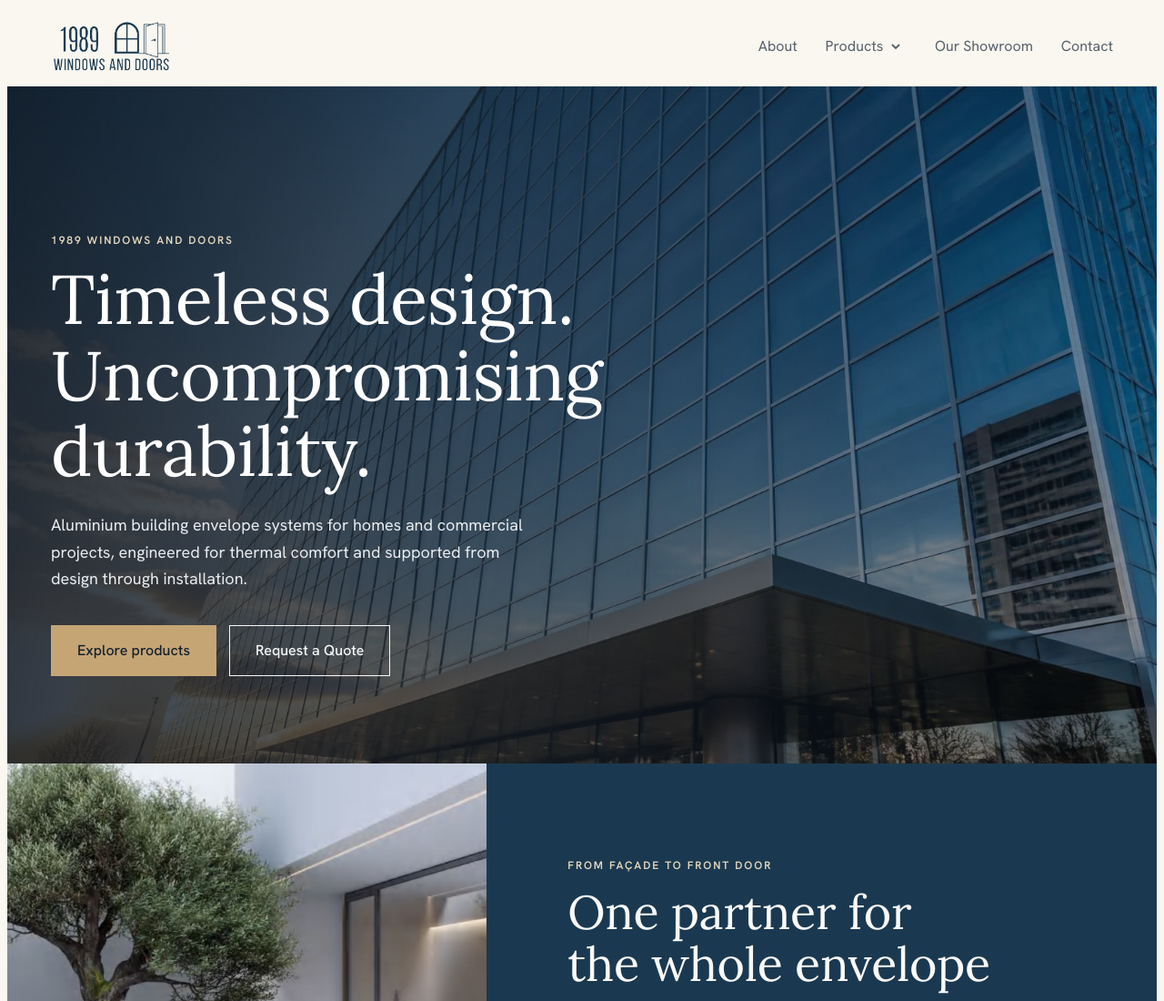
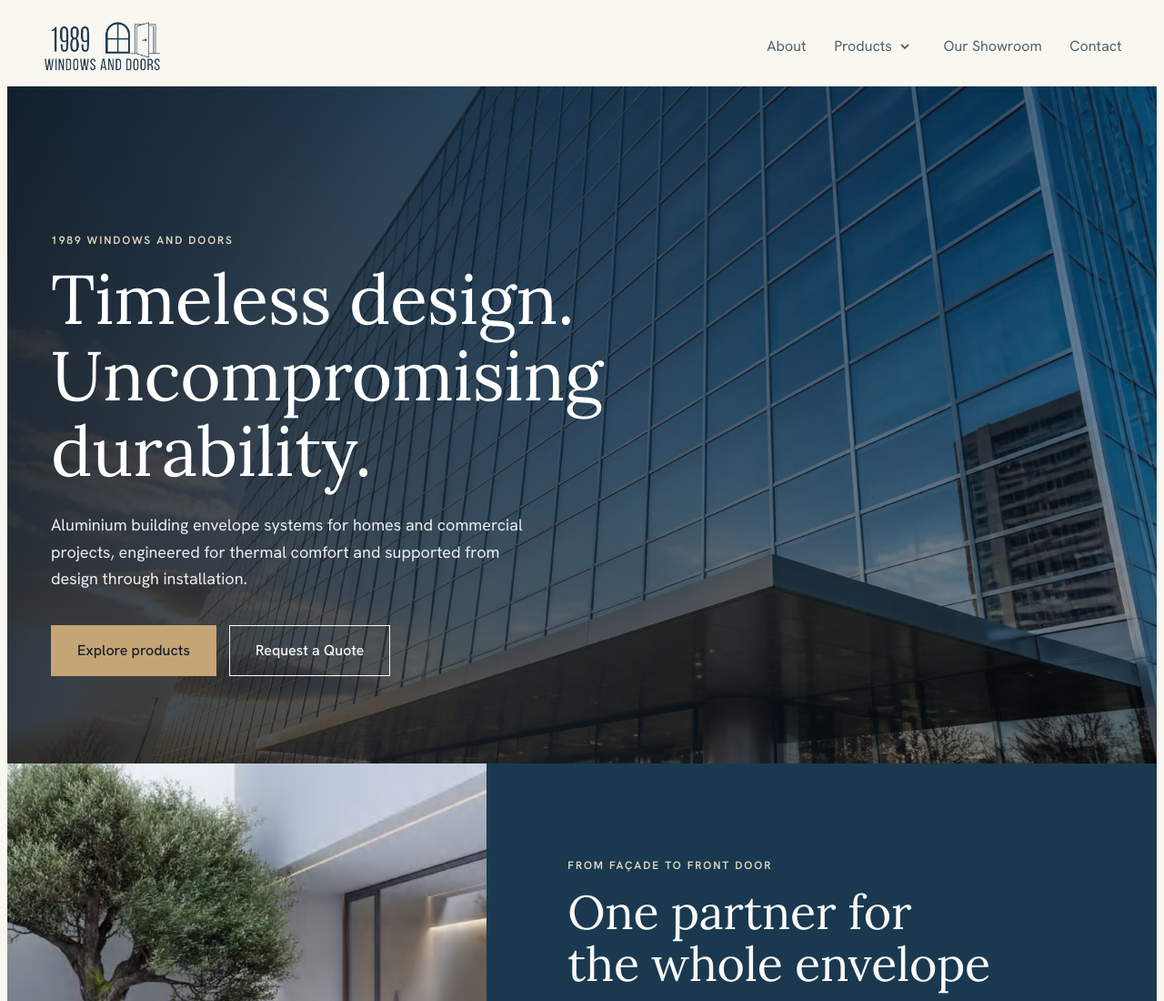
Before and after one commit to 17363109canadaltd-web/1989windows, a plain HTML site: page index.html in a window 1280 px wide. Shown: the top 1100 px of the page at 91% size. Drawn offline with Linux system fonts and the light colour scheme.

Commit message:
Align header menu to right edge on wide screens

```diff
--- a/index.html
+++ b/index.html
@@ -84,6 +84,7 @@ a:focus-visible, .btn:focus-visible { outline: 2px solid var(--accent); outline-
   background: var(--bg); border-bottom: 1px solid var(--line);
 }
 .site-header .wrap { display: flex; align-items: center; justify-content: space-between; gap: 16px; padding-block: 14px; flex-wrap: wrap; }
+.site-header .wrap { max-width: none; padding-left: max(clamp(16px, 3vw, 48px), env(safe-area-inset-left, 0px)); padding-right: max(clamp(16px, 3vw, 48px), env(safe-area-inset-right, 0px)); }
 .logo { display: flex; align-items: baseline; gap: 10px; text-decoration: none; }
 .logo { color: var(--logo); }
 /* Logo: the client's artwork used as a mask, so it takes the surrounding text colour in both themes. */
```
